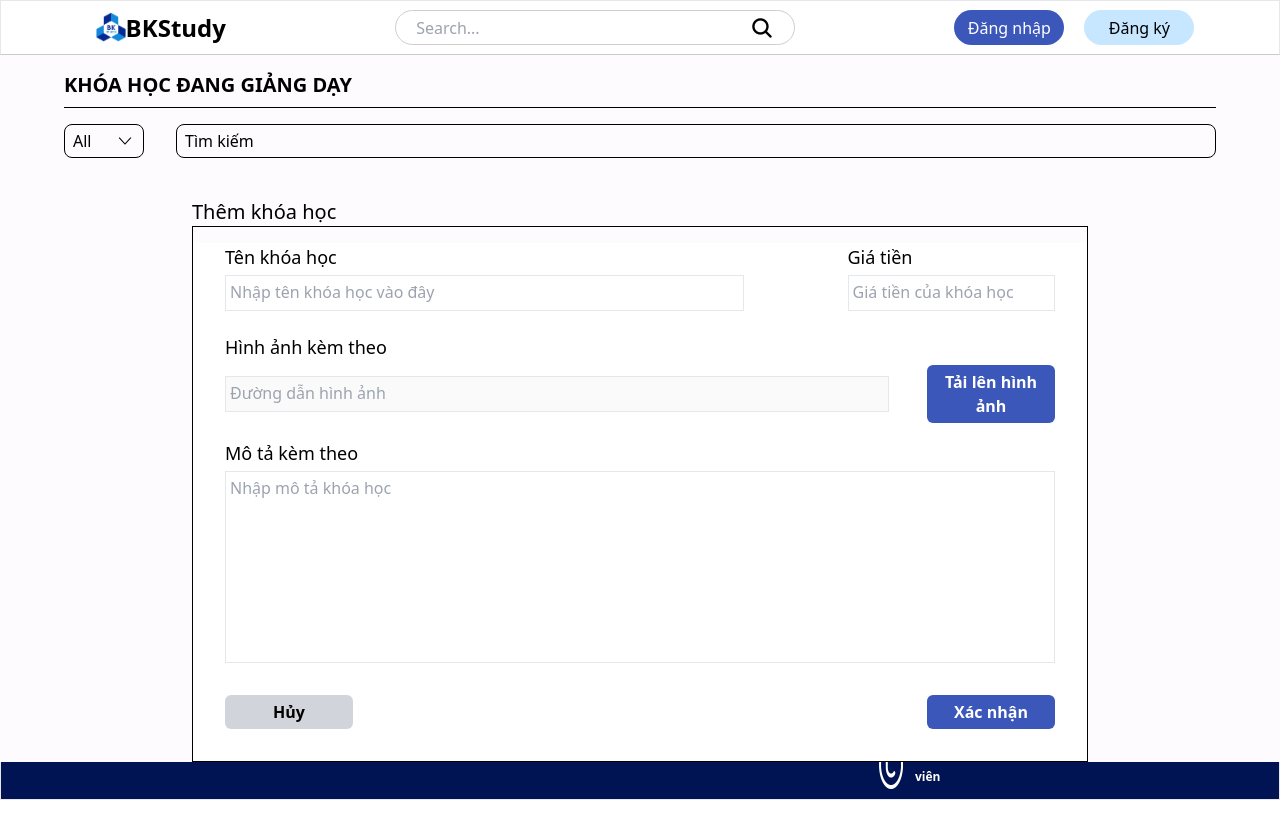
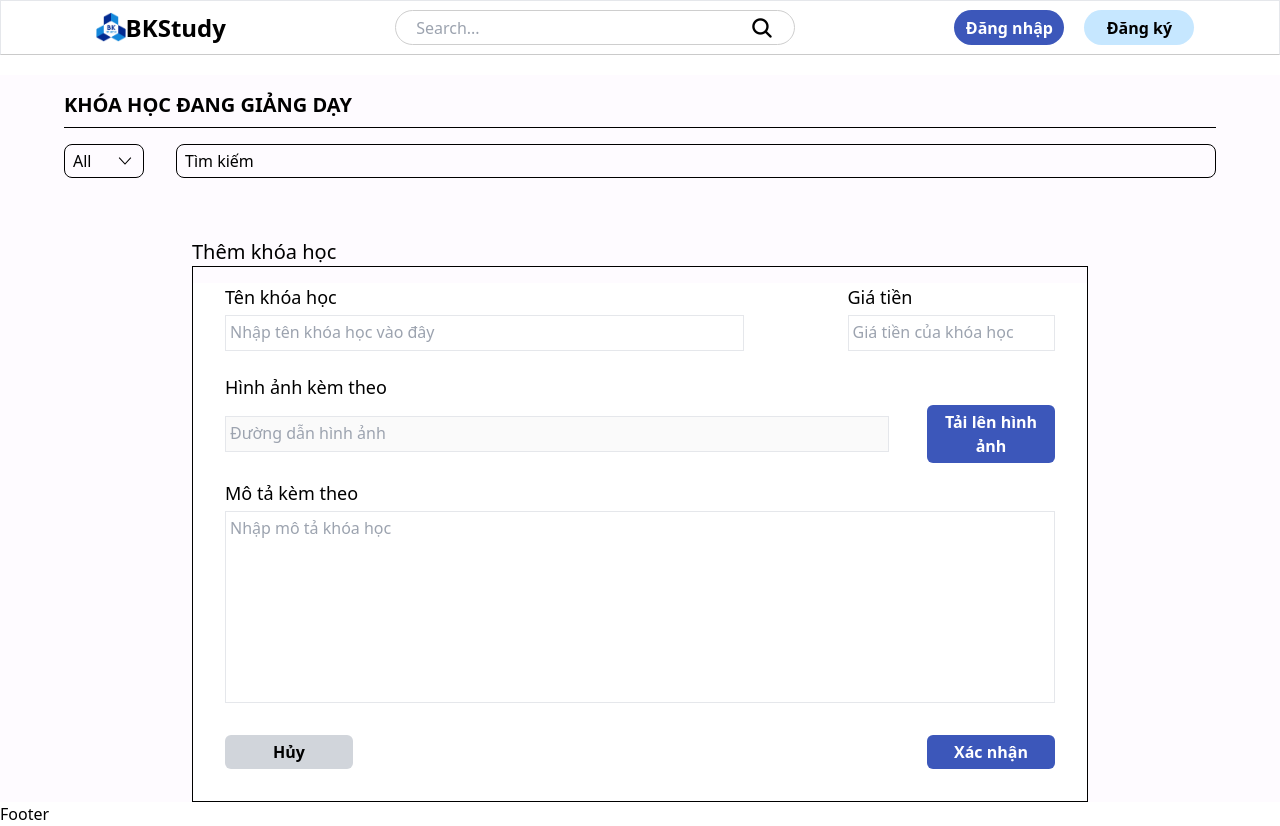
Before and after one commit to vankha1/BKStudy, a Next.js app in the folder Client/: page /add-course in a window 1280 px wide. Before the commit the page ends 800 px from the top, so only its background shows below. Built offline with nearby package versions, Linux system fonts and the light colour scheme.

Commit message:
Add student courses page UI, improve UI of navbar and footer, fixing some styles coding structure

```diff
--- a/Client/src/app/add-course/page.jsx
+++ b/Client/src/app/add-course/page.jsx
@@ -40,8 +40,7 @@ const AddCourse = () => {
     return (
         <div className='relative w-full mt-4'>
             <div className='w-full flex flex-col'>
-                <div className='text-xl font-bold top-0 left-0 mb-2'>KHÓA HỌC ĐANG GIẢNG DẠY</div>
-                <FilterSearch />
+                <FilterSearch title="KHÓA HỌC ĐANG GIẢNG DẠY"/>
             </div>
             <div className='mx-32 mt-10'>
                 <h2 className='text-xl font-medium'>Thêm khóa học</h2>
--- a/Client/src/app/layout.jsx
+++ b/Client/src/app/layout.jsx
@@ -1,5 +1,5 @@
-import Navbar from "@/components/navbar";
-import Footer from "@/components/footer";
+import Navbar from "@components/NavBar";
+import Footer from "@components/Footer";
 import "@/styles/globals.css"
 
 export const metadata = {
@@ -11,11 +11,11 @@ const RootLayout = ({ children }) => {
   return (
     <html lang="vi">
       <body>
-        <Navbar></Navbar>
+        <Navbar />
         <main className="app">
           {children}
         </main>
-        <Footer></Footer>
+        <Footer />
       </body>
     </html>
   );
--- a/Client/src/app/lecturer-manage/page.jsx
+++ b/Client/src/app/lecturer-manage/page.jsx
@@ -35,8 +35,7 @@ const ManageCourses = () => {
     return (
         <div className='relative w-full mt-4'>
             <div className='w-full flex flex-col'>
-                <div className='text-xl font-bold top-0 left-0 mb-2'>KHÓA HỌC ĐANG GIẢNG DẠY</div>
-                <FilterSearch />
+                <FilterSearch title="KHÓA HỌC ĐANG GIẢNG DẠY"/>
                 <Link href='add-course' className='w-full relative mt-4'>
                     <button className='medium-blue-button float-right'>Thêm khóa học</button>
                 </Link>
--- a/Client/src/components/FilterSearch.jsx
+++ b/Client/src/components/FilterSearch.jsx
@@ -1,9 +1,11 @@
-import Image from 'next/image';
+import Image from "next/image";
 
-const FilterSearch = () => {
+const FilterSearch = ({ title }) => {
   return (
-        <div className='relative border-t border-solid border-black flex-between'>
-            <div className='w-20 border border-solid border-black px-2 py-1 flex-between rounded-lg mt-4'>
+    <div className="flex flex-col mb-5">
+      <div className="text-xl font-bold top-0 left-0 mb-2">{title}</div>
+      <div className="relative border-t border-solid border-black flex-between">
+        <div className="w-20 border border-solid border-black px-2 py-1 flex-between rounded-lg mt-4">
           All
           <Image
             className=""
@@ -14,11 +16,12 @@ const FilterSearch = () => {
             priority
           />
         </div>
-            <div className='w-[65rem] border border-solid border-black px-2 py-1 flex-between rounded-lg mt-4'>
+        <div className="w-[65rem] border border-solid border-black px-2 py-1 flex-between rounded-lg mt-4">
           Tìm kiếm
         </div>
       </div>
-    )
-}
+    </div>
+  );
+};
 
-export default FilterSearch
+export default FilterSearch;
--- a/Client/src/components/footer.jsx
+++ b/Client/src/components/footer.jsx
@@ -4,7 +4,7 @@ import Image from 'next/image'
 
 const Footer = () => {
   return (
-    <div className="footer fixed bottom-0 w-screen px-[100px] flex justify-between border border-t-[#cacaca] bg-[#001453] h-fit text-white">
+    <div className="footer mt-20 px-[100px] flex justify-between border border-t-[#cacaca] bg-[#001453] h-fit text-white">
         <div>
             <Link href="/" className="logo flex w-fit my-[10px]">
                 <Image alt="logo" src="/assets/logo.png" width={48} height={48} className="w-[30px] h-[30px] relative top-1"/>
--- a/Client/src/components/navbar.jsx
+++ b/Client/src/components/navbar.jsx
@@ -1,35 +1,52 @@
-'use client'
-import React from 'react'
-import { useState } from 'react'
-import Image from 'next/image'
-import Link from 'next/link'
+"use client";
+import React from "react";
+import { useState } from "react";
+import Image from "next/image";
+import Link from "next/link";
 
 const Navbar = () => {
   const [showMessage, setShowMessage] = useState(false);
   const [showNotification, setShowNotification] = useState(false);
   const [showUserOption, setShowUserOption] = useState(false);
 
-  return <div className="navbar flex justify-around items-center content-center border border-b-[#cacaca] h-[55px]">
+  return (
+    <div className="navbar mb-5 flex justify-around items-center content-center border border-b-[#cacaca] h-[55px]">
       <Link href="/" className="logo flex w-fit my-[10px] mx-[20px]">
-        <Image alt="logo" src="/assets/logo.png" width={48} height={48} className="w-[30px] h-[30px] relative top-1"/>
+        <Image
+          alt="logo"
+          src="/assets/logo.png"
+          width={48}
+          height={48}
+          className="w-[30px] h-[30px] relative top-1"
+        />
         <h2 className="font-semibold text-2xl leading-10">BKStudy</h2>
       </Link>
 
       <div className="searchbar flex justify-between w-[400px] h-[35px] border rounded-[20px] border-[#cecece] overflow-hidden">
-        <input type="text" className="ml-5 outline-none" placeholder='Search...' />
+        <input
+          type="text"
+          className="ml-5 outline-none"
+          placeholder="Search..."
+        />
         <button className="mr-5">
-            <Image src="/assets/search.png" alt="Search" width={50} height={50} className="w-6" />
+          <Image
+            src="/assets/search.png"
+            alt="Search"
+            width={50}
+            height={50}
+            className="w-6"
+          />
         </button>
       </div>
 
       <div className="log">
-        <Link href="/signin">
-            <button className="primary-button w-[110px] h-[35px] rounded-[20px] mx-[10px]">
+        <Link href="/login">
+          <button className="small-primary-button w-[110px] h-[35px] rounded-3xl mx-[10px]">
             Đăng nhập
           </button>
         </Link>
         <Link href="/signup">
-            <button className="secondary-button w-[110px] h-[35px] rounded-[20px] mx-[10px]">
+          <button className="small-secondary-button w-[110px] h-[35px] rounded-3xl mx-[10px]">
             Đăng ký
           </button>
         </Link>
@@ -38,71 +55,133 @@ const Navbar = () => {
       <div className="user-choice flex mt-[30px] hidden">
         <div>
           <Link href="/" className="block mx-2 my-[-4px]">
-                <Image src="/assets/course.png" alt="Course" width={48} height={48} className="w-[30px] cursor-pointer" />
+            <Image
+              src="/assets/course.png"
+              alt="Course"
+              width={48}
+              height={48}
+              className="w-[30px] cursor-pointer"
+            />
           </Link>
         </div>
         <div className="message">
           <button className="mx-2" onClick={() => setShowMessage(!showMessage)}>
-                <Image src="/assets/message.png" alt="Message" width={48} height={48} className="w-6 cursor-pointer" />
+            <Image
+              src="/assets/message.png"
+              alt="Message"
+              width={48}
+              height={48}
+              className="w-6 cursor-pointer"
+            />
           </button>
-            {showMessage && <div className="absolute right-[80px] top-[55px] w-[300px] border border-[#cacaca] rounded-[10px] overflow-hidden z-20 bg-white">
-                <h2 className="text-[24px] text-center my-[10px] mx-0 font-medium">Tin nhắn</h2>
+          {showMessage && (
+            <div className="absolute right-[80px] top-[55px] w-[300px] border border-[#cacaca] rounded-[10px] overflow-hidden z-20 bg-white">
+              <h2 className="text-[24px] text-center my-[10px] mx-0 font-medium">
+                Tin nhắn
+              </h2>
               <ul className="navbar__user-message-list">
                 <li className="flex items-center border-t border-[#cacaca] h-[60px] hover:cursor-pointer hover:bg-[#cacaca]">
                   <div>
-                            <Image src="/assets/avatar.png" alt="Avatar" width={48} height={48} className="w-[40px] my-0 mx-[10px] rounded-full" />
+                    <Image
+                      src="/assets/avatar.png"
+                      alt="Avatar"
+                      width={48}
+                      height={48}
+                      className="w-[40px] my-0 mx-[10px] rounded-full"
+                    />
                   </div>
                   <div className="my-0 mx-[10px]">
                     <h2 className="font-semibold text-base">Nguyễn Văn A</h2>
-                            <h3 className="text-sm">Thông báo về việc có một gì đó ...</h3>
+                    <h3 className="text-sm">
+                      Thông báo về việc có một gì đó ...
+                    </h3>
                   </div>
                 </li>
               </ul>
-            </div>}
+            </div>
+          )}
         </div>
         <div className="notification">
-            <button className="mx-2" onClick={() => setShowNotification(!showNotification)}>
-                <Image src="/assets/notification.png" alt="Notification" width={48} height={48} className="w-6 cursor-pointer" />
+          <button
+            className="mx-2"
+            onClick={() => setShowNotification(!showNotification)}
+          >
+            <Image
+              src="/assets/notification.png"
+              alt="Notification"
+              width={48}
+              height={48}
+              className="w-6 cursor-pointer"
+            />
           </button>
-            {showNotification && <div className="absolute right-[80px] top-[55px] z-2 bg-white z-30">
+          {showNotification && (
+            <div className="absolute right-[80px] top-[55px] z-2 bg-white z-30">
               <ul className="border border-[#cacaca] rounded-[10px] overflow-hidden">
                 <li className="flex items-center justify-between top-[80px] right-[80px] w-[300px] py-[5px] px-[10px] border-b border-[#cacaca] last:border-b-0">
                   <span>
                     <h2 className="text-base font-semibold">Giải tích 1</h2>
-                            <h3 className="text-xs">Giải tích 1 đã thêm bài giảng mới</h3>
+                    <h3 className="text-xs">
+                      Giải tích 1 đã thêm bài giảng mới
+                    </h3>
                   </span>
                   <span className="text-xs">2 giờ trước</span>
                 </li>
                 <li className="flex items-center justify-between top-[80px] right-[80px] w-[300px] py-[5px] px-[10px] border-b border-[#cacaca] last:border-b-0">
                   <span>
                     <h2 className="text-base font-semibold">Giải tích 1</h2>
-                            <h3 className="text-xs">Giải tích 1 đã thêm bài giảng mới</h3>
+                    <h3 className="text-xs">
+                      Giải tích 1 đã thêm bài giảng mới
+                    </h3>
                   </span>
                   <span className="text-xs">2 giờ trước</span>
                 </li>
                 <li className="flex items-center justify-between top-[80px] right-[80px] w-[300px] py-[5px] px-[10px] border-b border-[#cacaca] last:border-b-0">
                   <span>
                     <h2 className="text-base font-semibold">Giải tích 1</h2>
-                            <h3 className="text-xs">Giải tích 1 đã thêm bài giảng mới</h3>
+                    <h3 className="text-xs">
+                      Giải tích 1 đã thêm bài giảng mới
+                    </h3>
                   </span>
                   <span className="text-xs">2 giờ trước</span>
                 </li>
               </ul>
-            </div>}
+            </div>
+          )}
         </div>
         <div className="user relative top-[-10px] right-[-10px]">
           <button>
-                <Image src="/assets/avatar.png" alt="Avatar" width={48} height={48} className="w-[45px] mb-1 ml-2 cursor-pointer rounded-full" />
+            <Image
+              src="/assets/avatar.png"
+              alt="Avatar"
+              width={48}
+              height={48}
+              className="w-[45px] mb-1 ml-2 cursor-pointer rounded-full"
+            />
           </button>
           <div className="absolute right-0 top-[50px] w-[130px] border border-[#cacaca] rounded-[10px] bg-white z-20 overflow-hidden hidden">
-                <a href="/" className="block items-center py-[5px] px-[10px] hover:bg-[#cacaca]">Trang cá nhân</a>
-                <a href="/" className="block items-center py-[5px] px-[10px] hover:bg-[#cacaca]">Đổi mật khẩu</a>
-                <a href="/" className="block items-center py-[5px] px-[10px] border border-t-[#cacaca] text-gray-500 hover:bg-[#cacaca]">Đăng xuất</a>
+            <a
+              href="/"
+              className="block items-center py-[5px] px-[10px] hover:bg-[#cacaca]"
+            >
+              Trang cá nhân
+            </a>
+            <a
+              href="/"
+              className="block items-center py-[5px] px-[10px] hover:bg-[#cacaca]"
+            >
+              Đổi mật khẩu
+            </a>
+            <a
+              href="/"
+              className="block items-center py-[5px] px-[10px] border border-t-[#cacaca] text-gray-500 hover:bg-[#cacaca]"
+            >
+              Đăng xuất
+            </a>
           </div>
         </div>
       </div>
+    </div>
+  );
+};
 
-  </div>
-}
-
-export default Navbar
+export default Navbar;
--- a/Client/src/styles/globals.css
+++ b/Client/src/styles/globals.css
@@ -1,11 +1,6 @@
 @tailwind base;
 @tailwind components;
 @tailwind utilities;
-
-:root {
-  --primary-color: #3c57ba;
-  --secondary-color: #c6e7ff;
-}
 
 .flex-center {
   @apply flex justify-center items-center;
@@ -23,14 +18,12 @@
   @apply flex justify-between items-center;
 }
 
-.primary-button {
-  @apply text-white;
-  background-color: var(--primary-color);
+.small-primary-button {
+  @apply text-white bg-primary font-semibold hover:bg-blue-800;
 }
 
-.secondary-button {
-  @apply text-black;
-  background-color: var(--secondary-color);
+.small-secondary-button {
+  @apply text-black bg-secondary font-semibold hover:bg-blue-300;
 }
 
 .flex-around {
--- a/Client/tailwind.config.js
+++ b/Client/tailwind.config.js
@@ -10,6 +10,7 @@ module.exports = {
       colors: {
         'background': '#FEFBFF',
         'primary': '#3C57BA',
+        'secondary': '#c6e7ff'
       }
     },
   },
```
Also changed, not shown: Client/src/app/student-courses/page.jsx (+42 -12 lines), Client/src/components/Nav.jsx (deleted, +0 -9 lines), Client/src/components/StudentCourseCard.jsx (+13 -16 lines). Lines whose indentation alone changed are shown as unchanged.
